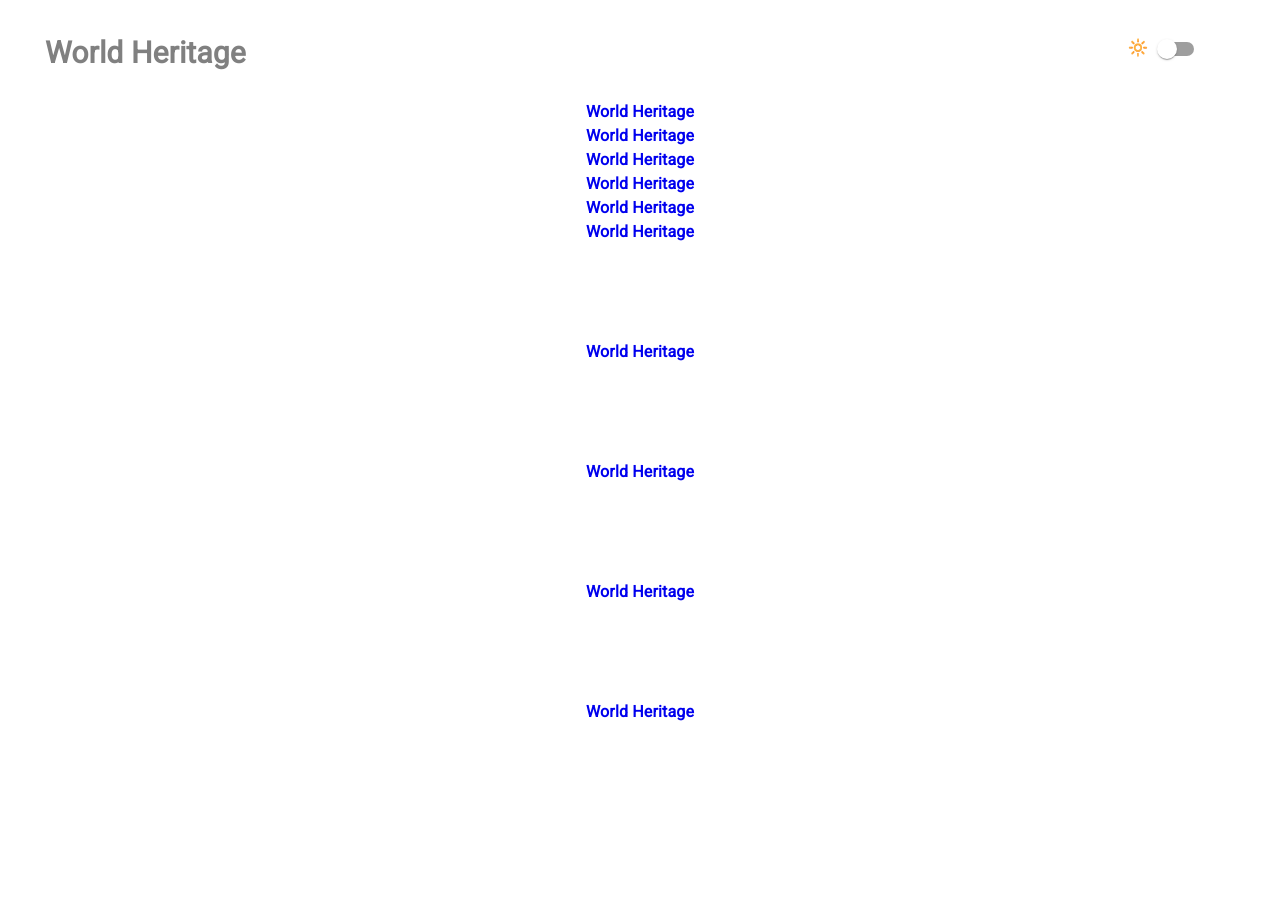
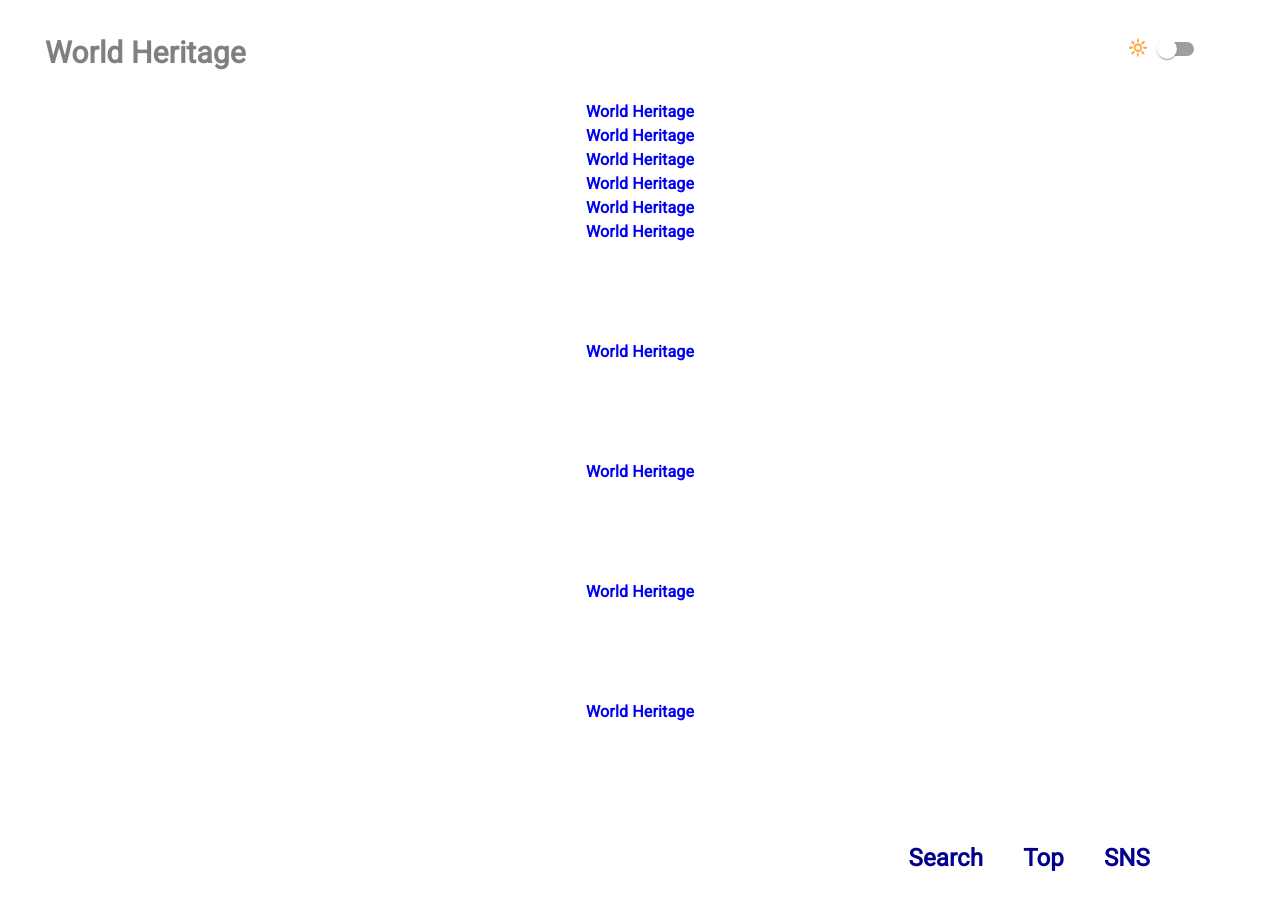
Before and after one commit to zigzagdev/world-heritage, a React (Create React App) app in the folder app/: page / in a window 1280 px wide. Before the commit the page ends 820 px from the top, so only its background shows below. Built offline with nearby package versions, Linux system fonts and the light colour scheme; the HTML template or start-up script is replaced by a standard one.

Commit message:
footer_Making

```diff
--- a/app/src/layouts/Footer.tsx
+++ b/app/src/layouts/Footer.tsx
@@ -1,11 +1,48 @@
 import React from 'react';
+
+const inner = {
+    display: "inline-block",
+    verticalAlign: "top",
+    margin: "0 20px",
+}
+
+const leftInner = {
+    display: "inline-block",
+    verticalAlign: "top",
+    margin: "0 70px 0 20px",
+}
+
+const outline = {
+    display: "grid",
+}
+
+const right1 = {
+    color: "darkblue",
+    fontSize: "24px",
+    textDecoration: "none",
+}
 
 const Footer = () => {
     return (
-        <div>
-
+        <div style={outline}>
+            <div style={{margin: "20px 60px 23px auto"}}>
+                <div style={inner}>
+                    <a href="/" style={{textDecoration: "none"}}>
+                        <strong style={right1}>Search</strong>
+                    </a>
+                </div>
+                <div style={inner}>
+                    <a href="/" style={{textDecoration: "none"}}>
+                        <strong style={right1}>Top</strong>
+                    </a>
+                </div>
+                <div style={leftInner}>
+                    <a href="/" style={{textDecoration: "none"}}>
+                        <strong style={right1}>SNS</strong>
+                    </a>
+                </div>
+            </div>
         </div>
-    );
-};
-
+    )
+}
 export default Footer;
```
